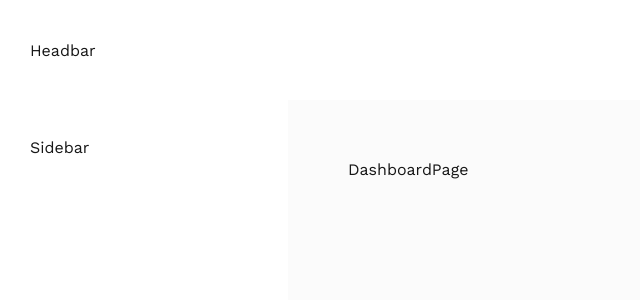
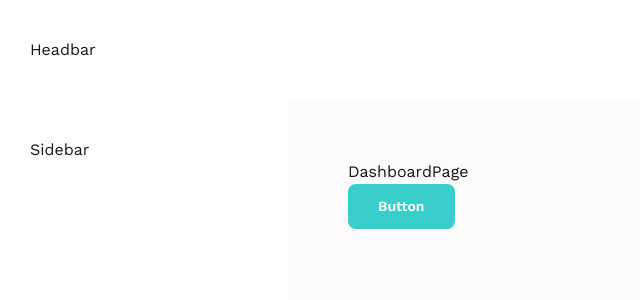
Before and after one commit to AJ1732/osezele-ejemen-iboi-lendsqr-fe-test, a Next.js app: page /dashboard in a window 1280 px wide. Shown: the top 300 px of the page, without its empty margins (0-640 px from the left). Built offline with nearby package versions, Linux system fonts and the light colour scheme.

Commit message:
chore: create button component

```diff
--- a/src/app/(dashboard)/dashboard/page.tsx
+++ b/src/app/(dashboard)/dashboard/page.tsx
@@ -1,4 +1,15 @@
+import { Button } from "@/components";
+import styles from "./dashboard.module.scss";
+
 const DashboardPage = () => {
-  return <div>DashboardPage</div>;
+  return (
+    <div>
+      DashboardPage
+      <Button
+        label="Button"
+        className={styles["dashboard__button"]}
+      />
+    </div>
+  );
 };
 export default DashboardPage;
--- a/src/app/globals.scss
+++ b/src/app/globals.scss
@@ -12,10 +12,97 @@
   }
 } */
 
-* {
+/* Box sizing rules */
+*,
+*::before,
+*::after {
+  margin: 0;
+  padding: 0;
   box-sizing: border-box;
-  padding: 0;
-  margin: 0;
+}
+
+/* Prevent font size inflation */
+html {
+  -moz-text-size-adjust: none;
+  -webkit-text-size-adjust: none;
+  text-size-adjust: none;
+}
+
+/* Remove default margin in favour of better control in authored CSS */
+body,
+h1,
+h2,
+h3,
+h4,
+p,
+figure,
+blockquote,
+dl,
+dd {
+  margin-block-end: 0;
+}
+
+/* Remove list styles on ul, ol elements with a list role, which suggests default styling will be removed */
+ul[role="list"],
+ol[role="list"] {
+  list-style: none;
+}
+
+/* Set core body defaults */
+body {
+  min-height: 100vh;
+  line-height: 1.5;
+}
+
+/* Set shorter line heights on headings and interactive elements */
+h1,
+h2,
+h3,
+h4,
+button,
+input,
+label {
+  line-height: 1.1;
+}
+
+/* Balance text wrapping on headings */
+h1,
+h2,
+h3,
+h4 {
+  text-wrap: balance;
+}
+
+/* A elements that don't have a class get default styles */
+a:not([class]) {
+  text-decoration-skip-ink: auto;
+  color: currentColor;
+}
+
+/* Make images easier to work with */
+img,
+picture {
+  max-width: 100%;
+  display: block;
+}
+
+/* Inherit fonts for inputs and buttons */
+input,
+button,
+textarea,
+select {
+  font-family: inherit;
+  font-size: inherit;
+}
+
+/* Make sure textareas without a rows attribute are not tiny */
+textarea:not([rows]) {
+  min-height: 10em;
+}
+
+/* Anything that has been anchored to should have extra scroll margin */
+:target {
+  scroll-margin-block: 5ex;
 }
 
 html,
@@ -36,3 +123,15 @@ a {
   color: inherit;
   text-decoration: none;
 }
+
+button {
+  outline: none;
+  text-align: inherit;
+  background: none;
+  box-shadow: none;
+  padding: 0;
+  cursor: pointer;
+  border: none;
+  color: inherit;
+  font: inherit;
+}
--- a/src/components/index.tsx
+++ b/src/components/index.tsx
@@ -0,0 +1,2 @@
+// UI COMPONENTS
+export { default as Button } from "./ui/Button";
--- /dev/null
+++ b/src/components/ui/Button/button.module.scss
@@ -0,0 +1,25 @@
+@import "@/scss/main.scss";
+
+.button {
+  @include flex-center;
+
+  font-size: 0.875rem;
+  font-weight: 600;
+  padding: 0.75rem 1.875rem;
+  border-radius: 0.5rem;
+  cursor: pointer;
+
+  &--primary {
+    background-color: $primary-color;
+    color: white;
+  }
+
+  &--outline {
+    color: $secondary-color;
+    border: 1px solid $secondary-color;
+  }
+
+  &:hover {
+    opacity: 0.8;
+  }
+}
--- /dev/null
+++ b/src/components/ui/Button/index.tsx
@@ -0,0 +1,22 @@
+"use client"
+import styles from './Button.module.scss';
+
+interface ButtonProps {
+  label: string;
+  onClick?: () => void;
+  type?: 'primary' | 'outline';
+  className?: string;
+}
+
+const Button: React.FC<ButtonProps> = ({ label, onClick, type = 'primary', className }) => {
+  return (
+    <button
+      className={`${styles.button} ${styles[`button--${type}`]} ${className || ''}`}
+      onClick={onClick}
+    >
+      {label}
+    </button>
+  );
+};
+
+export default Button;
--- a/src/scss/abstract/_mixins.scss
+++ b/src/scss/abstract/_mixins.scss
@@ -1,3 +1,9 @@
+@mixin flex-center {
+  display: flex;
+  justify-content: center;
+  align-items: center;
+}
+
 //  MEDIA QUERIES FOR SCREEN SIZES
 @mixin for-phone-only {
   @media (min-width: 300px) and (max-width: 480px) {
--- a/src/scss/abstract/_variables.scss
+++ b/src/scss/abstract/_variables.scss
@@ -1,2 +1,3 @@
 $background: #FBFBFB;
 $primary-color: #39cdcc;
+$secondary-color: #545F7D;
```
Also changed, not shown: src/app/(dashboard)/dashboard/dashboard.module.scss (added).
